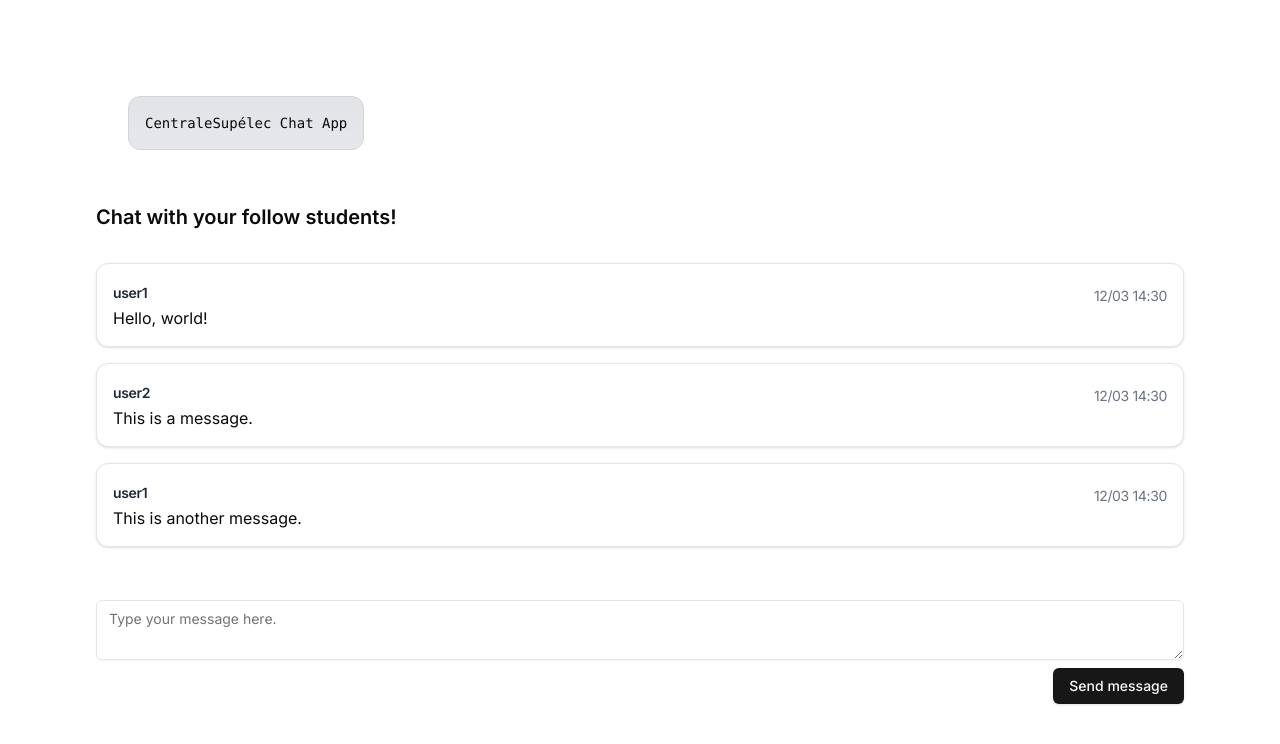
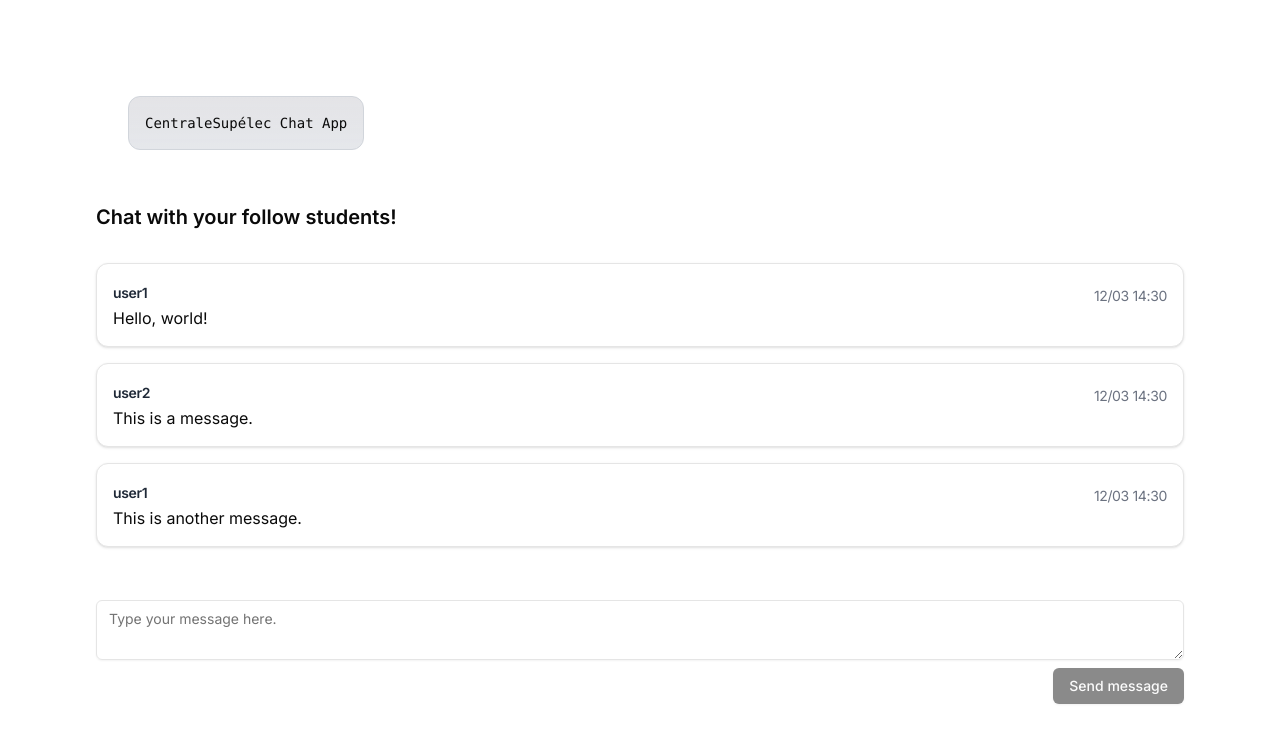
Before and after one commit to eric-nguyen-cs/cs_chat_app, a Next.js app in the folder next-frontend/: page / in a window 1280 px wide. Shown: the top 744 px of the page. Built offline with nearby package versions, Linux system fonts and the light colour scheme.

Commit message:
feat: add form

```diff
--- a/next-frontend/package.json
+++ b/next-frontend/package.json
@@ -9,16 +9,20 @@
     "lint": "next lint"
   },
   "dependencies": {
+    "@hookform/resolvers": "^3.3.4",
     "@radix-ui/react-icons": "^1.3.0",
+    "@radix-ui/react-label": "^2.0.2",
     "@radix-ui/react-slot": "^1.0.2",
     "class-variance-authority": "^0.7.0",
     "clsx": "^2.1.0",
     "next": "14.1.3",
     "react": "^18",
     "react-dom": "^18",
+    "react-hook-form": "^7.51.0",
     "socket.io-client": "^4.7.4",
     "tailwind-merge": "^2.2.1",
-    "tailwindcss-animate": "^1.0.7"
+    "tailwindcss-animate": "^1.0.7",
+    "zod": "^3.22.4"
   },
   "devDependencies": {
     "@types/node": "^20",
--- a/next-frontend/src/app/chat/AddMessage.tsx
+++ b/next-frontend/src/app/chat/AddMessage.tsx
@@ -1,11 +1,54 @@
+"use client";
+
 import { Button } from "@/components/ui/button";
 import { Textarea } from "@/components/ui/textarea";
+import { Form, FormControl, FormField, FormItem } from "@/components/ui/form";
+
+import { zodResolver } from "@hookform/resolvers/zod";
+import { useForm } from "react-hook-form";
+import { z } from "zod";
+
+const newMessageSchema = z.object({
+  newMessage: z.string().trim().min(1),
+});
 
 export function AddMessage() {
+  const form = useForm<z.infer<typeof newMessageSchema>>({
+    resolver: zodResolver(newMessageSchema),
+    defaultValues: {
+      newMessage: "",
+    },
+  });
+
+  const onSubmit = (values: z.infer<typeof newMessageSchema>) => {
+    console.log(values);
+  };
+
   return (
-    <div className="flex flex-col w-full gap-2">
-      <Textarea placeholder="Type your message here." />
-      <Button className="self-end">Send message</Button>
-    </div>
+    <Form {...form}>
+      <form
+        onSubmit={form.handleSubmit(onSubmit)}
+        className="flex flex-col w-full gap-2"
+      >
+        <FormField
+          control={form.control}
+          name="newMessage"
+          render={({ field }) => (
+            <FormItem>
+              <FormControl>
+                <Textarea placeholder="Type your message here." {...field} />
+              </FormControl>
+            </FormItem>
+          )}
+        />
+        <Button
+          className="self-end"
+          type="submit"
+          disabled={!form.formState.isValid}
+        >
+          Send message
+        </Button>
+      </form>
+    </Form>
   );
 }
--- /dev/null
+++ b/next-frontend/src/components/ui/form.tsx
@@ -0,0 +1,176 @@
+import * as React from "react"
+import * as LabelPrimitive from "@radix-ui/react-label"
+import { Slot } from "@radix-ui/react-slot"
+import {
+  Controller,
+  ControllerProps,
+  FieldPath,
+  FieldValues,
+  FormProvider,
+  useFormContext,
+} from "react-hook-form"
+
+import { cn } from "@/lib/utils"
+import { Label } from "@/components/ui/label"
+
+const Form = FormProvider
+
+type FormFieldContextValue<
+  TFieldValues extends FieldValues = FieldValues,
+  TName extends FieldPath<TFieldValues> = FieldPath<TFieldValues>
+> = {
+  name: TName
+}
+
+const FormFieldContext = React.createContext<FormFieldContextValue>(
+  {} as FormFieldContextValue
+)
+
+const FormField = <
+  TFieldValues extends FieldValues = FieldValues,
+  TName extends FieldPath<TFieldValues> = FieldPath<TFieldValues>
+>({
+  ...props
+}: ControllerProps<TFieldValues, TName>) => {
+  return (
+    <FormFieldContext.Provider value={{ name: props.name }}>
+      <Controller {...props} />
+    </FormFieldContext.Provider>
+  )
+}
+
+const useFormField = () => {
+  const fieldContext = React.useContext(FormFieldContext)
+  const itemContext = React.useContext(FormItemContext)
+  const { getFieldState, formState } = useFormContext()
+
+  const fieldState = getFieldState(fieldContext.name, formState)
+
+  if (!fieldContext) {
+    throw new Error("useFormField should be used within <FormField>")
+  }
+
+  const { id } = itemContext
+
+  return {
+    id,
+    name: fieldContext.name,
+    formItemId: `${id}-form-item`,
+    formDescriptionId: `${id}-form-item-description`,
+    formMessageId: `${id}-form-item-message`,
+    ...fieldState,
+  }
+}
+
+type FormItemContextValue = {
+  id: string
+}
+
+const FormItemContext = React.createContext<FormItemContextValue>(
+  {} as FormItemContextValue
+)
+
+const FormItem = React.forwardRef<
+  HTMLDivElement,
+  React.HTMLAttributes<HTMLDivElement>
+>(({ className, ...props }, ref) => {
+  const id = React.useId()
+
+  return (
+    <FormItemContext.Provider value={{ id }}>
+      <div ref={ref} className={cn("space-y-2", className)} {...props} />
+    </FormItemContext.Provider>
+  )
+})
+FormItem.displayName = "FormItem"
+
+const FormLabel = React.forwardRef<
+  React.ElementRef<typeof LabelPrimitive.Root>,
+  React.ComponentPropsWithoutRef<typeof LabelPrimitive.Root>
+>(({ className, ...props }, ref) => {
+  const { error, formItemId } = useFormField()
+
+  return (
+    <Label
+      ref={ref}
+      className={cn(error && "text-destructive", className)}
+      htmlFor={formItemId}
+      {...props}
+    />
+  )
+})
+FormLabel.displayName = "FormLabel"
+
+const FormControl = React.forwardRef<
+  React.ElementRef<typeof Slot>,
+  React.ComponentPropsWithoutRef<typeof Slot>
+>(({ ...props }, ref) => {
+  const { error, formItemId, formDescriptionId, formMessageId } = useFormField()
+
+  return (
+    <Slot
+      ref={ref}
+      id={formItemId}
+      aria-describedby={
+        !error
+          ? `${formDescriptionId}`
+          : `${formDescriptionId} ${formMessageId}`
+      }
+      aria-invalid={!!error}
+      {...props}
+    />
+  )
+})
+FormControl.displayName = "FormControl"
+
+const FormDescription = React.forwardRef<
+  HTMLParagraphElement,
+  React.HTMLAttributes<HTMLParagraphElement>
+>(({ className, ...props }, ref) => {
+  const { formDescriptionId } = useFormField()
+
+  return (
+    <p
+      ref={ref}
+      id={formDescriptionId}
+      className={cn("text-[0.8rem] text-muted-foreground", className)}
+      {...props}
+    />
+  )
+})
+FormDescription.displayName = "FormDescription"
+
+const FormMessage = React.forwardRef<
+  HTMLParagraphElement,
+  React.HTMLAttributes<HTMLParagraphElement>
+>(({ className, children, ...props }, ref) => {
+  const { error, formMessageId } = useFormField()
+  const body = error ? String(error?.message) : children
+
+  if (!body) {
+    return null
+  }
+
+  return (
+    <p
+      ref={ref}
+      id={formMessageId}
+      className={cn("text-[0.8rem] font-medium text-destructive", className)}
+      {...props}
+    >
+      {body}
+    </p>
+  )
+})
+FormMessage.displayName = "FormMessage"
+
+export {
+  useFormField,
+  Form,
+  FormItem,
+  FormLabel,
+  FormControl,
+  FormDescription,
+  FormMessage,
+  FormField,
+}
--- /dev/null
+++ b/next-frontend/src/components/ui/label.tsx
@@ -0,0 +1,26 @@
+"use client"
+
+import * as React from "react"
+import * as LabelPrimitive from "@radix-ui/react-label"
+import { cva, type VariantProps } from "class-variance-authority"
+
+import { cn } from "@/lib/utils"
+
+const labelVariants = cva(
+  "text-sm font-medium leading-none peer-disabled:cursor-not-allowed peer-disabled:opacity-70"
+)
+
+const Label = React.forwardRef<
+  React.ElementRef<typeof LabelPrimitive.Root>,
+  React.ComponentPropsWithoutRef<typeof LabelPrimitive.Root> &
+    VariantProps<typeof labelVariants>
+>(({ className, ...props }, ref) => (
+  <LabelPrimitive.Root
+    ref={ref}
+    className={cn(labelVariants(), className)}
+    {...props}
+  />
+))
+Label.displayName = LabelPrimitive.Root.displayName
+
+export { Label }
```
Also changed, not shown: 1 other file (tests, documents, lock files or other folders).
